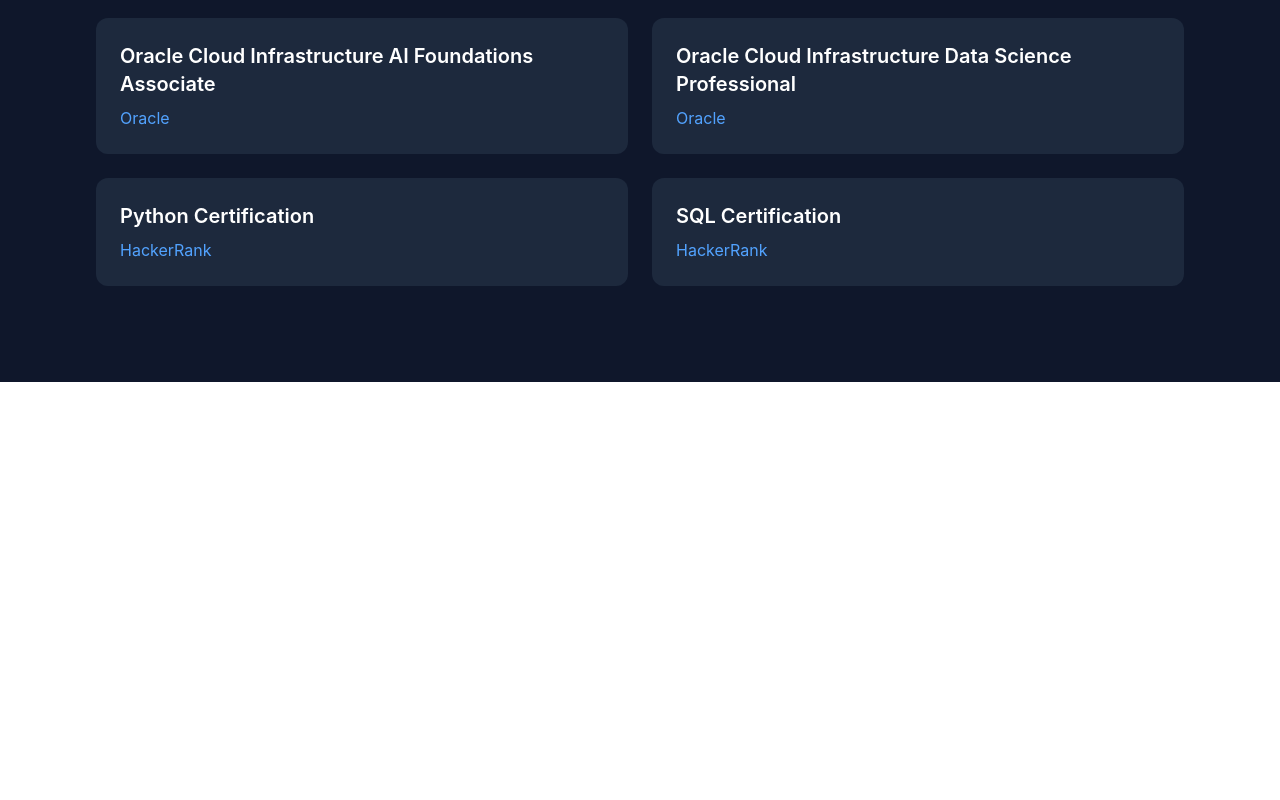
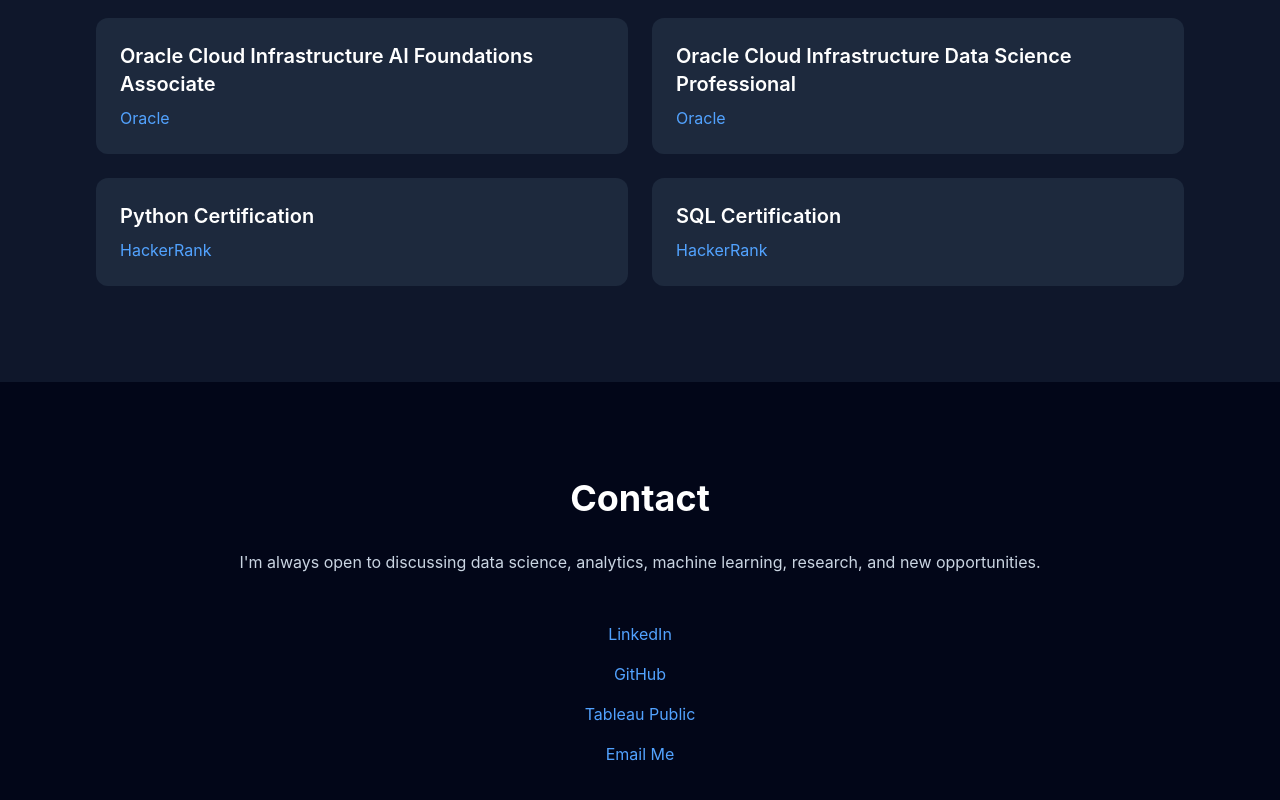
Before and after one commit to anamsk147/portfolio-website, a React (Vite) app: page / in a window 1280 px wide. Shown: the part 5274-6074 px from the top of the page. Before the commit the page ends 5656 px from the top, so only its background shows below. Built offline with nearby package versions, Linux system fonts and the light colour scheme.

Commit message:
Added contact section

```diff
--- a/src/App.jsx
+++ b/src/App.jsx
@@ -8,6 +8,7 @@
 import Experience from "./components/Experience";
 import Skills from "./components/Skills";
 import Certifications from "./components/Certifications";
+import Contact from "./components/Contact";
 
 function App() {
   return (
@@ -22,6 +23,7 @@
       <Experience />
       <Skills />
       <Certifications />
+      <Contact />
     </>
   );
 }
--- /dev/null
+++ b/src/components/Contact.jsx
@@ -0,0 +1,58 @@
+function Contact() {
+  return (
+    <section
+      id="contact"
+      className="bg-slate-950 text-white py-24"
+    >
+      <div className="max-w-4xl mx-auto px-8 text-center">
+        <h2 className="text-4xl font-bold mb-8">
+          Contact
+        </h2>
+
+        <p className="text-slate-300 mb-12">
+          I'm always open to discussing data science,
+          analytics, machine learning, research, and
+          new opportunities.
+        </p>
+
+        <div className="flex flex-col gap-4 items-center">
+          <a
+            href="https://linkedin.com/in/anamshahidshaikh"
+            target="_blank"
+            rel="noreferrer"
+            className="text-blue-400 hover:underline"
+          >
+            LinkedIn
+          </a>
+
+          <a
+            href="https://github.com/anamsk147"
+            target="_blank"
+            rel="noreferrer"
+            className="text-blue-400 hover:underline"
+          >
+            GitHub
+          </a>
+
+          <a
+            href="https://public.tableau.com/app/profile/anam.shaikh1182/vizzes"
+            target="_blank"
+            rel="noreferrer"
+            className="text-blue-400 hover:underline"
+          >
+            Tableau Public
+          </a>
+
+          <a
+            href="mailto:anamshaikh0306@gmail.com"
+            className="text-blue-400 hover:underline"
+          >
+            Email Me
+          </a>
+        </div>
+      </div>
+    </section>
+  );
+}
+
+export default Contact;
```
